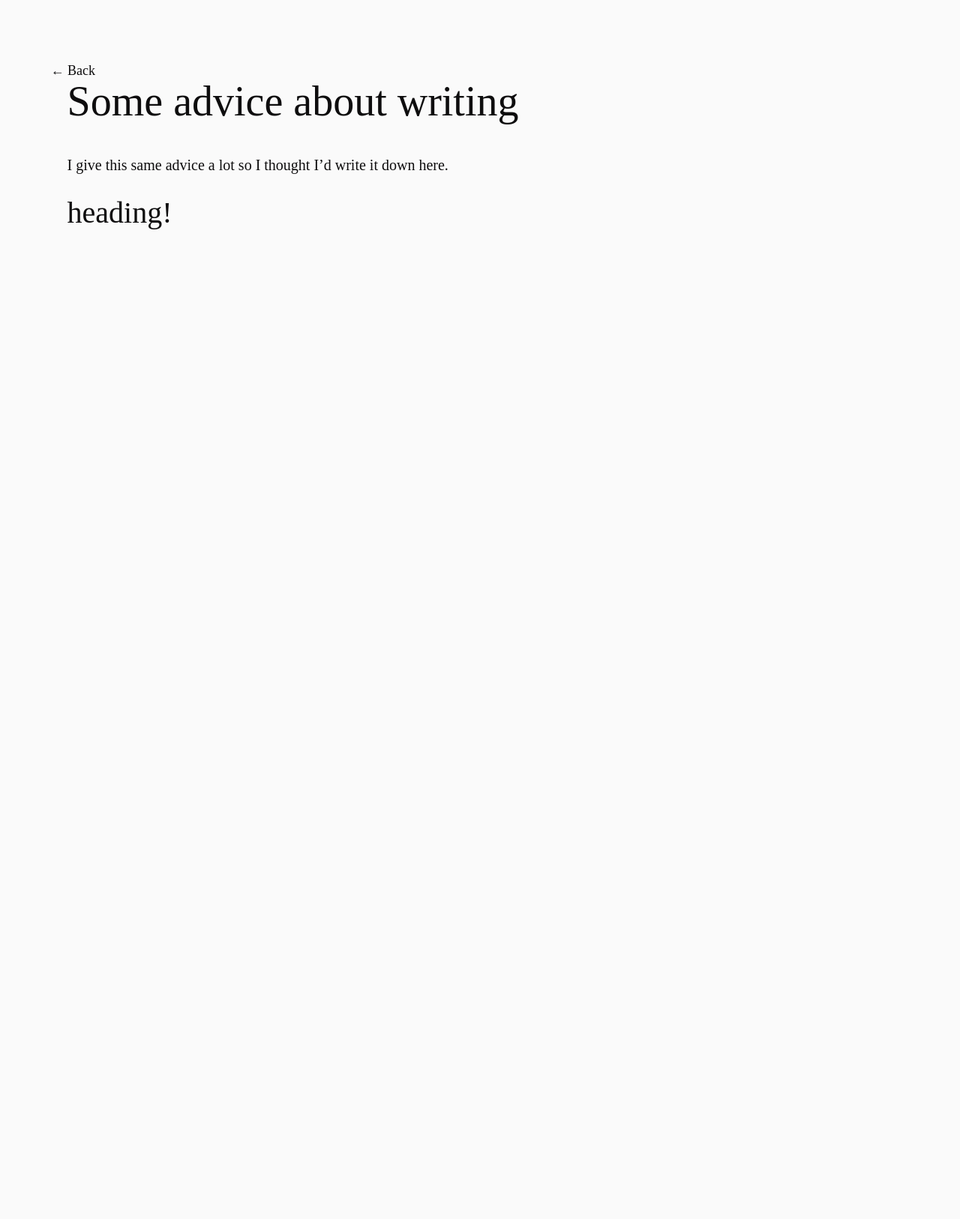
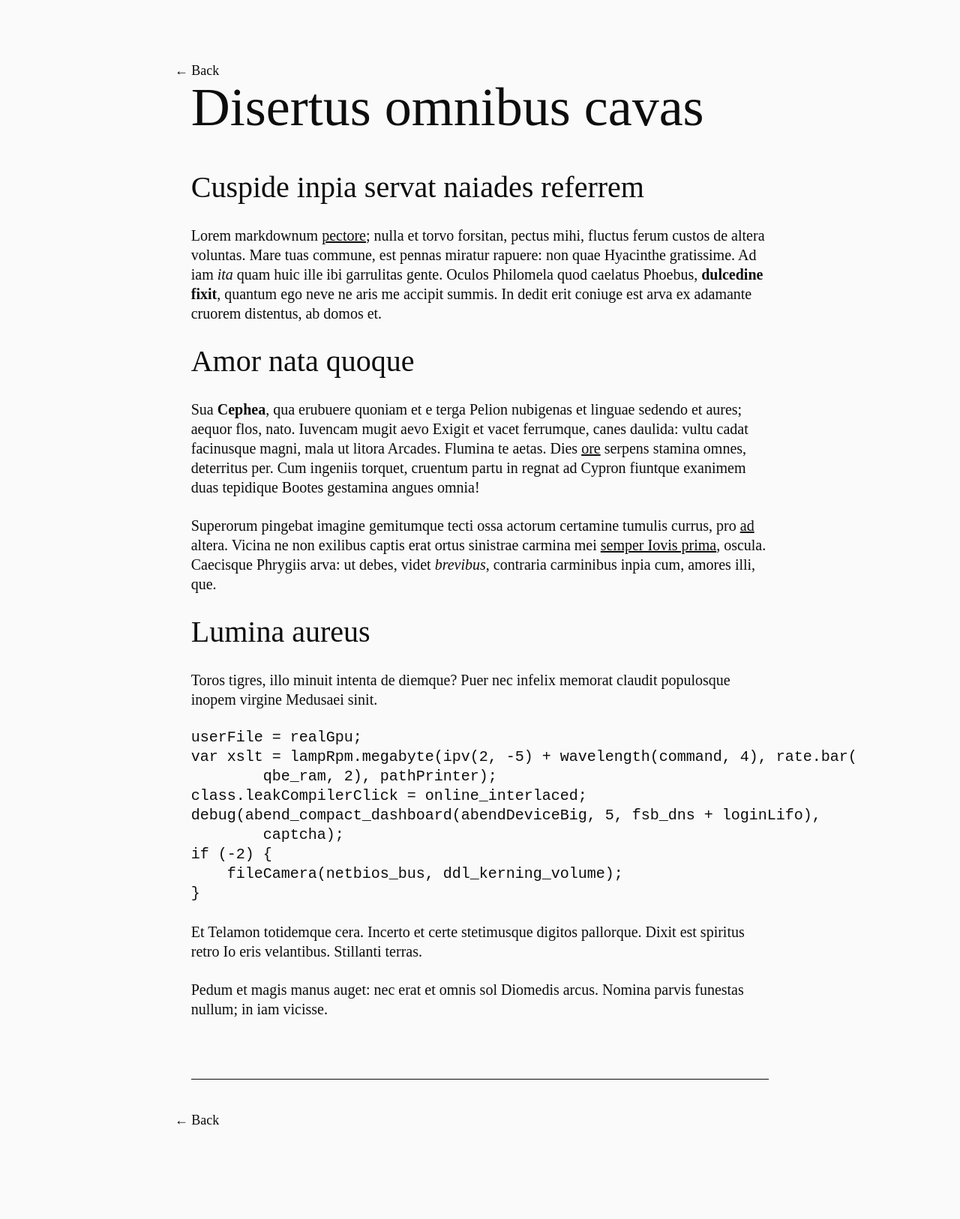
Before and after one commit to ampinsk/ampinsk.github.io, a Jekyll site: the page built from writing/reading-advice.md, in a window 1280 px wide. Shown: the whole page at 75% size. Built offline with Jekyll 4.4.1, drawn with Linux system fonts in a browser that asks for light colours; some web fonts are replaced; before the commit the page ends 900 px from its top, so only the background shows below that.

Commit message:
more progress

```diff
--- a/_data/writing.yaml
+++ b/_data/writing.yaml
@@ -1,3 +1,8 @@
 - title: Some advice on reading
   description: I end up giving this same spiel about writing a lot, so I figured I’d write it down.
   url: reading-advice.html
+  date: 4-1-2022
+- title: Sample post
+  description: Description about what I'm saying
+  url: reading-advice.html
+  date: 5-22-2022
--- a/_layouts/post.html
+++ b/_layouts/post.html
@@ -5,12 +5,13 @@
   </head>
   <body class="post">
       <section class='site-container'>
-        <a href="/" class="back">
+        <a href="/writing" class="back">
           <span>←</span> Back
         </a>
         <section class="post-content">
           {{ content }}
         </section>
+        {% include footer.html %}
       </section>
     {% include scripts.html %}
   </body>
--- a/_sass/_writing.scss
+++ b/_sass/_writing.scss
@@ -13,6 +13,20 @@
     font-size: $entry-size;
   }
 
+   h5,p {
+    display: inline-block;
+    font-size: $entry-size;
+
+  }
+
+  h5 {
+    font-size: 12px;
+    vertical-align: baseline;
+    font-family: monospace;
+    font-weight: normal;
+    padding-left: 5px;
+  }
+
   ol {
     list-style: none;
     padding: 80px 0;
@@ -20,6 +34,7 @@
 
   li {
     position: relative;
+    margin-bottom: 60px;
 
     &:hover {
       transition: 0.3s ease;
@@ -72,6 +87,10 @@
 
 // one
 
+.post {
+  padding: 0 15%;
+}
+
 .post-content {
   font-family: $serif-text;
 
@@ -81,7 +100,7 @@
 
   h1 {
     font-family: $serif;
-    font-size: 56px;
+    font-size: 72px;
     margin-bottom: 42px;
     font-weight: 400;
     line-height: 1.05;
--- a/writing/reading-advice.md
+++ b/writing/reading-advice.md
@@ -4,8 +4,51 @@
 layout: post
 ---
 
-# Some advice about writing
 
-I give this same advice a lot so I thought I'd write it down here.
+# Disertus omnibus cavas
 
-## heading!
+## Cuspide inpia servat naiades referrem
+
+Lorem markdownum [pectore](http://trepidus.org/orequoque); nulla et torvo
+forsitan, pectus mihi, fluctus ferum custos de altera voluntas. Mare tuas
+commune, est pennas miratur rapuere: non quae Hyacinthe gratissime. Ad iam *ita*
+quam huic ille ibi garrulitas gente. Oculos Philomela quod caelatus Phoebus,
+**dulcedine fixit**, quantum ego neve ne aris me accipit summis. In dedit erit
+coniuge est arva ex adamante cruorem distentus, ab domos et.
+
+## Amor nata quoque
+
+Sua **Cephea**, qua erubuere quoniam et e terga Pelion nubigenas et linguae
+sedendo et aures; aequor flos, nato. Iuvencam mugit aevo Exigit et vacet
+ferrumque, canes daulida: vultu cadat facinusque magni, mala ut litora Arcades.
+Flumina te aetas. Dies [ore](http://visa.com/orbus-enim.html) serpens stamina
+omnes, deterritus per. Cum ingeniis torquet, cruentum partu in regnat ad Cypron
+fiuntque exanimem duas tepidique Bootes gestamina angues omnia!
+
+
+Superorum pingebat imagine gemitumque tecti ossa actorum certamine tumulis
+currus, pro [ad](http://www.componit.io/nobisgignis.php) altera. Vicina ne non
+exilibus captis erat ortus sinistrae carmina mei [semper Iovis
+prima](http://www.morer.org/meminisse), oscula. Caecisque Phrygiis arva: ut
+debes, videt *brevibus*, contraria carminibus inpia cum, amores illi, que.
+
+## Lumina aureus
+
+Toros tigres, illo minuit intenta de diemque? Puer nec infelix memorat claudit
+populosque inopem virgine Medusaei sinit.
+
+    userFile = realGpu;
+    var xslt = lampRpm.megabyte(ipv(2, -5) + wavelength(command, 4), rate.bar(
+            qbe_ram, 2), pathPrinter);
+    class.leakCompilerClick = online_interlaced;
+    debug(abend_compact_dashboard(abendDeviceBig, 5, fsb_dns + loginLifo),
+            captcha);
+    if (-2) {
+        fileCamera(netbios_bus, ddl_kerning_volume);
+    }
+
+Et Telamon totidemque cera. Incerto et certe stetimusque digitos pallorque.
+Dixit est spiritus retro Io eris velantibus. Stillanti terras.
+
+Pedum et magis manus auget: nec erat et omnis sol Diomedis arcus. Nomina parvis
+funestas nullum; in iam vicisse.
--- a/writing/writing.html
+++ b/writing/writing.html
@@ -10,9 +10,12 @@
       <li>
         <a href="{{ item.url }}">
           <h4>{{ item.title }}</h4>
+
           <p>{{ item.description }}</p>
+          <h5>{{ item.date }}</h5>
         </a>
       </li>
     {% endfor %}
   </ol>
+  {% include footer.html %}
 </section>
```
